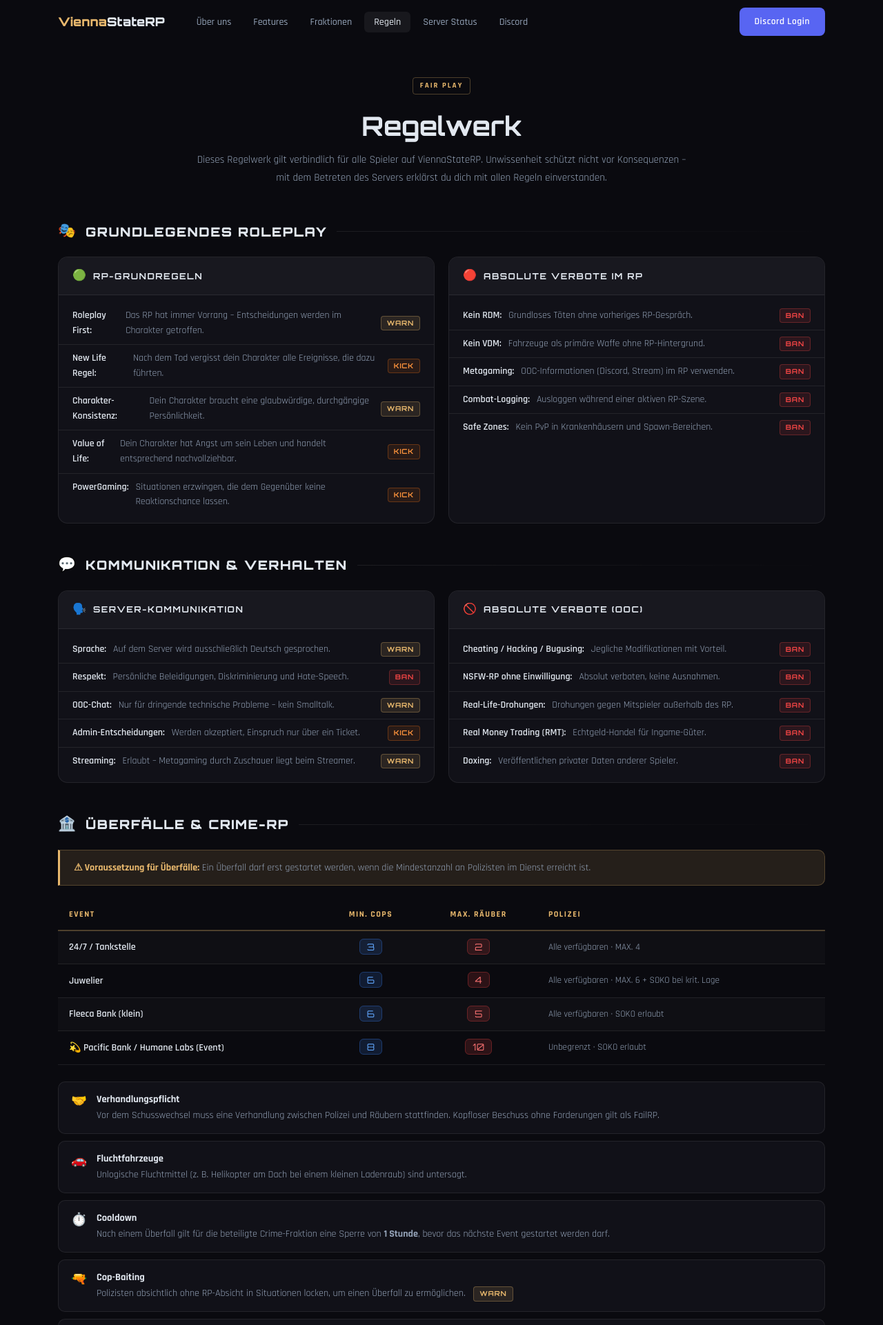
After one commit to Christian445123/Website_ViennaStateRP, a PHP site: page /regelwerk.php in a window 1280 px wide. The commit adds this page. Shown: the top 1921 px of the page at 69% size. Run offline with PHP 8.4, Linux system fonts and the light colour scheme; some libraries are stand-ins or nearby versions.

Commit message:
Update Regelwerk

```diff
--- a/allgemeine-hinweise.php
+++ b/allgemeine-hinweise.php
@@ -86,7 +86,7 @@ if (!function_exists('avatarUrl')) {
       <li><a href="index.php#about">Über uns</a></li>
       <li><a href="index.php#features">Features</a></li>
       <li><a href="index.php#fraktionen">Fraktionen</a></li>
-      <li><a href="index.php#rules">Regeln</a></li>
+      <li><a href="regelwerk.php">Regeln</a></li>
       <li><a href="index.php#join">Beitreten</a></li>
       <li><a href="players.php">Server Status</a></li>
       <li><a href="<?= htmlspecialchars(DISCORD_INVITE) ?>" target="_blank" rel="noopener">Discord</a></li>
@@ -295,7 +295,7 @@ if (!function_exists('avatarUrl')) {
       <h5>Navigation</h5>
       <a href="index.php">Startseite</a>
       <a href="index.php#features">Features</a>
-      <a href="index.php#rules">Regeln</a>
+      <a href="regelwerk.php">Regeln</a>
       <a href="players.php">Server Status</a>
     </div>
     <div class="footer-links">
--- a/beta.php
+++ b/beta.php
@@ -127,7 +127,7 @@ if (!function_exists('avatarUrl')) {
     <ul class="nav-links" id="navLinks">
       <li><a href="index.php#about">&Uuml;ber uns</a></li>
       <li><a href="index.php#features">Features</a></li>
-      <li><a href="index.php#rules">Regeln</a></li>
+      <li><a href="regelwerk.php">Regeln</a></li>
       <li><a href="players.php">Server Status</a></li>
       <li><a href="<?= htmlspecialchars(DISCORD_INVITE) ?>" target="_blank" rel="noopener">Discord</a></li>
     </ul>
--- a/datenschutz.php
+++ b/datenschutz.php
@@ -72,7 +72,7 @@ if (!function_exists('avatarUrl')) {
       <li><a href="index.php#about">Über uns</a></li>
       <li><a href="index.php#features">Features</a></li>
       <li><a href="index.php#fraktionen">Fraktionen</a></li>
-      <li><a href="index.php#rules">Regeln</a></li>
+      <li><a href="regelwerk.php">Regeln</a></li>
       <li><a href="index.php#join">Beitreten</a></li>
       <li><a href="players.php">Server Status</a></li>
       <li><a href="<?= htmlspecialchars(DISCORD_INVITE) ?>" target="_blank" rel="noopener">Discord</a></li>
@@ -314,7 +314,7 @@ if (!function_exists('avatarUrl')) {
       <h5>Navigation</h5>
       <a href="index.php">Startseite</a>
       <a href="index.php#features">Features</a>
-      <a href="index.php#rules">Regeln</a>
+      <a href="regelwerk.php">Regeln</a>
       <a href="players.php">Server Status</a>
     </div>
     <div class="footer-links">
--- a/impressum.php
+++ b/impressum.php
@@ -59,7 +59,7 @@ if (!function_exists('avatarUrl')) {
       <li><a href="index.php#about">Über uns</a></li>
       <li><a href="index.php#features">Features</a></li>
       <li><a href="index.php#fraktionen">Fraktionen</a></li>
-      <li><a href="index.php#rules">Regeln</a></li>
+      <li><a href="regelwerk.php">Regeln</a></li>
       <li><a href="index.php#join">Beitreten</a></li>
       <li><a href="players.php">Server Status</a></li>
       <li><a href="<?= htmlspecialchars(DISCORD_INVITE) ?>" target="_blank" rel="noopener">Discord</a></li>
@@ -162,7 +162,7 @@ if (!function_exists('avatarUrl')) {
       <h5>Navigation</h5>
       <a href="index.php">Startseite</a>
       <a href="index.php#features">Features</a>
-      <a href="index.php#rules">Regeln</a>
+      <a href="regelwerk.php">Regeln</a>
       <a href="players.php">Server Status</a>
     </div>
     <div class="footer-links">
--- a/players.php
+++ b/players.php
@@ -41,7 +41,7 @@ if (!function_exists('avatarUrl')) {
     <ul class="nav-links" id="navLinks">
       <li><a href="index.php#about">Uber uns</a></li>
       <li><a href="index.php#features">Features</a></li>
-      <li><a href="index.php#rules">Regeln</a></li>
+      <li><a href="regelwerk.php">Regeln</a></li>
       <li><a href="players.php" class="active">Server Status</a></li>
       <li><a href="<?= htmlspecialchars(DISCORD_INVITE) ?>" target="_blank" rel="noopener">Discord</a></li>
     </ul>
@@ -284,7 +284,7 @@ if (!function_exists('avatarUrl')) {
       <h5>Navigation</h5>
       <a href="index.php">Startseite</a>
       <a href="index.php#features">Features</a>
-      <a href="index.php#rules">Regeln</a>
+      <a href="regelwerk.php">Regeln</a>
       <a href="players.php">Server Status</a>
     </div>
     <div class="footer-links">
--- /dev/null
+++ b/regelwerk.php
@@ -0,0 +1,322 @@
+<?php
+declare(strict_types=1);
+require_once __DIR__ . '/includes/db.php';
+require_once __DIR__ . '/includes/session_config.php';
+require_once __DIR__ . '/includes/discord_config.php';
+require_once __DIR__ . '/includes/permissions.php';
+require_once __DIR__ . '/includes/site_settings.php';
+
+$user = current_user();
+
+if (!function_exists('avatarUrl')) {
+    function avatarUrl(?array $u): string {
+        if (empty($u['avatar']) || empty($u['id']))
+            return 'https://cdn.discordapp.com/embed/avatars/0.png';
+        return 'https://cdn.discordapp.com/avatars/' . $u['id'] . '/' . $u['avatar'] . '.png?size=64';
+    }
+}
+?>
+<!DOCTYPE html>
+<html lang="de">
+<head>
+  <meta charset="UTF-8" />
+  <meta name="viewport" content="width=device-width, initial-scale=1.0" />
+  <title>Regelwerk &ndash; ViennaStateRP</title>
+  <link rel="preconnect" href="https://fonts.googleapis.com" />
+  <link rel="preconnect" href="https://fonts.gstatic.com" crossorigin />
+  <link href="https://fonts.googleapis.com/css2?family=Orbitron:wght@400;700;900&family=Rajdhani:wght@400;500;600;700&display=swap" rel="stylesheet" />
+  <link rel="stylesheet" href="assets/css/style.css?v=<?= @filemtime(__DIR__ . '/assets/css/style.css') ?>" />
+  <link rel="icon" href="assets/img/favicon.ico" type="image/x-icon" />
+  <style>
+    .regel-page { padding: 110px 0 80px; min-height: 100vh; }
+    .regel-header { max-width: 720px; margin: 0 auto 48px; text-align: center; }
+    .regel-header h1 { font-size: clamp(1.8rem, 4vw, 2.4rem); margin: 10px 0 14px; }
+    .regel-header p { color: var(--text-2); font-size: 0.95rem; line-height: 1.7; }
+
+    .regel-cat { margin-bottom: 44px; }
+    .regel-cat-label { display: flex; align-items: center; gap: 14px; margin-bottom: 20px; }
+    .regel-cat-icon { font-size: 1.3rem; flex-shrink: 0; }
+    .regel-cat-label h2 { font-family: 'Orbitron', sans-serif; font-size: clamp(0.95rem, 2vw, 1.15rem); font-weight: 800; text-transform: uppercase; letter-spacing: 1.5px; margin: 0; white-space: nowrap; }
+    .regel-cat-line { flex: 1; height: 1px; background: linear-gradient(90deg, var(--border), transparent); }
+
+    .regel-grid { display: grid; grid-template-columns: 1fr 1fr; gap: 20px; }
+    @media (max-width: 800px) { .regel-grid { grid-template-columns: 1fr; } }
+
+    .regel-card { background: var(--bg-card); border: 1px solid var(--border); border-radius: 14px; overflow: hidden; margin-bottom: 0; }
+    .regel-card-head { display: flex; align-items: center; gap: 10px; padding: 14px 20px; background: var(--bg-card-2); border-bottom: 1px solid var(--border); }
+    .regel-card-head .ico { font-size: 1rem; }
+    .regel-card-head h3 { font-size: 0.78rem; font-weight: 700; text-transform: uppercase; letter-spacing: 1.5px; color: var(--text); margin: 0; }
+    .regel-list { list-style: none; margin: 0; padding: 10px 0; }
+    .regel-list li { display: flex; align-items: flex-start; gap: 10px; padding: 9px 20px; font-size: 0.87rem; color: var(--text-2); line-height: 1.55; border-bottom: 1px solid var(--border); }
+    .regel-list li:last-child { border-bottom: none; }
+    .regel-list li strong { color: var(--text); font-weight: 600; }
+    .penalty { display: inline-block; margin-left: auto; align-self: center; flex-shrink: 0; font-size: 0.62rem; font-family: 'Orbitron', sans-serif; font-weight: 700; text-transform: uppercase; letter-spacing: 0.8px; padding: 2px 8px; border-radius: 4px; white-space: nowrap; }
+    .penalty-warn { background: var(--gold-dim); color: var(--gold); border: 1px solid rgba(232,184,109,0.3); }
+    .penalty-kick { background: rgba(249,115,22,0.1); color: #fb923c; border: 1px solid rgba(249,115,22,0.3); }
+    .penalty-ban  { background: rgba(239,68,68,0.12); color: var(--red); border: 1px solid rgba(239,68,68,0.3); }
+
+    .regel-callout { background: var(--gold-dim); border: 1px solid rgba(232,184,109,0.25); border-left: 3px solid var(--gold); border-radius: 0 10px 10px 0; padding: 14px 20px; margin-bottom: 20px; font-size: 0.88rem; color: var(--text-2); line-height: 1.6; }
+    .regel-callout strong { color: var(--gold); }
+
+    .guideline-list { list-style: none; padding: 0; margin: 0 0 8px; display: flex; flex-direction: column; gap: 10px; }
+    .guideline-list li { display: flex; gap: 14px; align-items: flex-start; background: var(--bg-card); border: 1px solid var(--border); border-radius: 10px; padding: 14px 18px; font-size: 0.88rem; color: var(--text-2); line-height: 1.55; }
+    .guideline-list li strong:first-child { color: var(--text); display: block; margin-bottom: 2px; font-size: 0.9rem; }
+    .guideline-icon { font-size: 1.15rem; flex-shrink: 0; }
+
+    .regel-cta { text-align: center; background: linear-gradient(135deg, var(--gold-dim), var(--purple-dim)); border: 1px solid rgba(232,184,109,0.25); border-radius: 14px; padding: 36px 24px; }
+    .regel-cta .icon { font-size: 1.6rem; margin-bottom: 8px; }
+    .regel-cta h3 { margin-bottom: 8px; }
+    .regel-cta p { color: var(--text-2); font-size: 0.9rem; margin: 0 auto 20px; max-width: 480px; }
+    .regel-cta .actions { display: flex; gap: 12px; justify-content: center; flex-wrap: wrap; }
+  </style>
+</head>
+<body>
+
+<!-- NAVBAR -->
+<nav class="navbar scrolled" id="navbar">
+  <div class="nav-container">
+    <a class="nav-logo" href="index.php"><span class="logo-accent">Vienna</span>StateRP</a>
+    <ul class="nav-links" id="navLinks">
+      <li><a href="index.php#about">&Uuml;ber uns</a></li>
+      <li><a href="index.php#features">Features</a></li>
+      <li><a href="index.php#fraktionen">Fraktionen</a></li>
+      <li><a href="regelwerk.php" class="active">Regeln</a></li>
+      <li><a href="players.php">Server Status</a></li>
+      <li><a href="<?= htmlspecialchars(DISCORD_INVITE) ?>" target="_blank" rel="noopener">Discord</a></li>
+    </ul>
+    <div class="nav-actions">
+      <?php if ($user): ?>
+        <a href="dashboard.php" class="btn btn-ghost">
+          <img src="<?= htmlspecialchars(avatarUrl($user)) ?>" alt="Avatar" class="nav-avatar" />
+          <?= htmlspecialchars($user['global_name']) ?>
+        </a>
+        <a href="logout.php" class="btn btn-outline">Abmelden</a>
+      <?php else: ?>
+        <a href="login.php" class="btn btn-discord" style="font-size:.85rem">Discord Login</a>
+      <?php endif; ?>
+    </div>
+    <button class="hamburger" id="hamburger" aria-label="Menu"><span></span><span></span><span></span></button>
+  </div>
+</nav>
+
+<?php include __DIR__ . '/includes/maintenance_banner.php'; ?>
+
+<main class="regel-page">
+  <div class="container">
+
+    <div class="regel-header">
+      <div class="section-tag">Fair Play</div>
+      <h1>Regelwerk</h1>
+      <p>
+        Dieses Regelwerk gilt verbindlich f&uuml;r alle Spieler auf ViennaStateRP.
+        Unwissenheit sch&uuml;tzt nicht vor Konsequenzen &ndash; mit dem Betreten des Servers
+        erkl&auml;rst du dich mit allen Regeln einverstanden.
+      </p>
+    </div>
+
+    <!-- 1. GRUNDLEGENDES ROLEPLAY -->
+    <div class="regel-cat">
+      <div class="regel-cat-label">
+        <span class="regel-cat-icon">🎭</span>
+        <h2>Grundlegendes Roleplay</h2>
+        <div class="regel-cat-line"></div>
+      </div>
+      <div class="regel-grid">
+        <div class="regel-card">
+          <div class="regel-card-head"><span class="ico">🟢</span><h3>RP-Grundregeln</h3></div>
+          <ul class="regel-list">
+            <li><strong>Roleplay First:</strong> Das RP hat immer Vorrang &ndash; Entscheidungen werden im Charakter getroffen. <span class="penalty penalty-warn">Warn</span></li>
+            <li><strong>New Life Regel:</strong> Nach dem Tod vergisst dein Charakter alle Ereignisse, die dazu f&uuml;hrten. <span class="penalty penalty-kick">Kick</span></li>
+            <li><strong>Charakter-Konsistenz:</strong> Dein Charakter braucht eine glaubw&uuml;rdige, durchg&auml;ngige Pers&ouml;nlichkeit. <span class="penalty penalty-warn">Warn</span></li>
+            <li><strong>Value of Life:</strong> Dein Charakter hat Angst um sein Leben und handelt entsprechend nachvollziehbar. <span class="penalty penalty-kick">Kick</span></li>
+            <li><strong>PowerGaming:</strong> Situationen erzwingen, die dem Gegen&uuml;ber keine Reaktionschance lassen. <span class="penalty penalty-kick">Kick</span></li>
+          </ul>
+        </div>
+        <div class="regel-card">
+          <div class="regel-card-head"><span class="ico">🔴</span><h3>Absolute Verbote im RP</h3></div>
+          <ul class="regel-list">
+            <li><strong>Kein RDM:</strong> Grundloses T&ouml;ten ohne vorheriges RP-Gespr&auml;ch. <span class="penalty penalty-ban">Ban</span></li>
+            <li><strong>Kein VDM:</strong> Fahrzeuge als prim&auml;re Waffe ohne RP-Hintergrund. <span class="penalty penalty-ban">Ban</span></li>
+            <li><strong>Metagaming:</strong> OOC-Informationen (Discord, Stream) im RP verwenden. <span class="penalty penalty-ban">Ban</span></li>
+            <li><strong>Combat-Logging:</strong> Ausloggen w&auml;hrend einer aktiven RP-Szene. <span class="penalty penalty-ban">Ban</span></li>
+            <li><strong>Safe Zones:</strong> Kein PvP in Krankenh&auml;usern und Spawn-Bereichen. <span class="penalty penalty-ban">Ban</span></li>
+          </ul>
+        </div>
+      </div>
+    </div>
+
+    <!-- 2. KOMMUNIKATION & VERHALTEN -->
+    <div class="regel-cat">
+      <div class="regel-cat-label">
+        <span class="regel-cat-icon">💬</span>
+        <h2>Kommunikation &amp; Verhalten</h2>
+        <div class="regel-cat-line"></div>
+      </div>
+      <div class="regel-grid">
+        <div class="regel-card">
+          <div class="regel-card-head"><span class="ico">🗣️</span><h3>Server-Kommunikation</h3></div>
+          <ul class="regel-list">
+            <li><strong>Sprache:</strong> Auf dem Server wird ausschlie&szlig;lich Deutsch gesprochen. <span class="penalty penalty-warn">Warn</span></li>
+            <li><strong>Respekt:</strong> Pers&ouml;nliche Beleidigungen, Diskriminierung und Hate-Speech. <span class="penalty penalty-ban">Ban</span></li>
+            <li><strong>OOC-Chat:</strong> Nur f&uuml;r dringende technische Probleme &ndash; kein Smalltalk. <span class="penalty penalty-warn">Warn</span></li>
+            <li><strong>Admin-Entscheidungen:</strong> Werden akzeptiert, Einspruch nur &uuml;ber ein Ticket. <span class="penalty penalty-kick">Kick</span></li>
+            <li><strong>Streaming:</strong> Erlaubt &ndash; Metagaming durch Zuschauer liegt beim Streamer. <span class="penalty penalty-warn">Warn</span></li>
+          </ul>
+        </div>
+        <div class="regel-card">
+          <div class="regel-card-head"><span class="ico">🚫</span><h3>Absolute Verbote (OOC)</h3></div>
+          <ul class="regel-list">
+            <li><strong>Cheating / Hacking / Bugusing:</strong> Jegliche Modifikationen mit Vorteil. <span class="penalty penalty-ban">Ban</span></li>
+            <li><strong>NSFW-RP ohne Einwilligung:</strong> Absolut verboten, keine Ausnahmen. <span class="penalty penalty-ban">Ban</span></li>
+            <li><strong>Real-Life-Drohungen:</strong> Drohungen gegen Mitspieler au&szlig;erhalb des RP. <span class="penalty penalty-ban">Ban</span></li>
+            <li><strong>Real Money Trading (RMT):</strong> Echtgeld-Handel f&uuml;r Ingame-G&uuml;ter. <span class="penalty penalty-ban">Ban</span></li>
+            <li><strong>Doxing:</strong> Ver&ouml;ffentlichen privater Daten anderer Spieler. <span class="penalty penalty-ban">Ban</span></li>
+          </ul>
+        </div>
+      </div>
+    </div>
+
+    <!-- 3. ÜBERFÄLLE & CRIME-RP -->
+    <div class="regel-cat">
+      <div class="regel-cat-label">
+        <span class="regel-cat-icon">🏦</span>
+        <h2>&Uuml;berf&auml;lle &amp; Crime-RP</h2>
+        <div class="regel-cat-line"></div>
+      </div>
+
+      <div class="regel-callout">
+        <strong>⚠ Voraussetzung f&uuml;r &Uuml;berf&auml;lle:</strong>
+        Ein &Uuml;berfall darf erst gestartet werden, wenn die Mindestanzahl an Polizisten im Dienst erreicht ist.
+      </div>
+
+      <div style="overflow-x:auto;margin-bottom:24px">
+        <table style="width:100%;border-collapse:collapse;font-size:.88rem">
+          <thead>
+            <tr style="border-bottom:2px solid rgba(232,184,109,.3)">
+              <th style="padding:12px 16px;text-align:left;color:#e8b86d;font-size:.75rem;text-transform:uppercase;letter-spacing:1.5px">Event</th>
+              <th style="padding:12px 16px;text-align:center;color:#e8b86d;font-size:.75rem;text-transform:uppercase;letter-spacing:1.5px">Min. Cops</th>
+              <th style="padding:12px 16px;text-align:center;color:#e8b86d;font-size:.75rem;text-transform:uppercase;letter-spacing:1.5px">Max. R&auml;uber</th>
+              <th style="padding:12px 16px;text-align:left;color:#e8b86d;font-size:.75rem;text-transform:uppercase;letter-spacing:1.5px">Polizei</th>
+            </tr>
+          </thead>
+          <tbody>
+            <?php
+            $matrix = [
+              ['24/7 / Tankstelle',                     '3', '2',  'Alle verfügbaren · MAX. 4'],
+              ['Juwelier',                              '6', '4',  'Alle verfügbaren · MAX. 6 + SOKO bei krit. Lage'],
+              ['Fleeca Bank (klein)',                   '6', '5',  'Alle verfügbaren · SOKO erlaubt'],
+              ['💫 Pacific Bank / Humane Labs (Event)', '8', '10', 'Unbegrenzt · SOKO erlaubt'],
+            ];
+            foreach ($matrix as $i => [$ev, $cops, $rob, $pol]): ?>
+            <tr style="border-bottom:1px solid var(--border);<?= $i % 2 === 0 ? 'background:rgba(255,255,255,.02)' : '' ?>">
+              <td style="padding:12px 16px;color:#e2e8f0;font-weight:600"><?= $ev ?></td>
+              <td style="padding:12px 16px;text-align:center"><span style="background:rgba(59,130,246,.15);border:1px solid rgba(59,130,246,.3);color:#60a5fa;border-radius:6px;padding:2px 10px;font-family:'Orbitron',sans-serif;font-size:.85rem"><?= $cops ?></span></td>
+              <td style="padding:12px 16px;text-align:center"><span style="background:rgba(239,68,68,.15);border:1px solid rgba(239,68,68,.3);color:#f87171;border-radius:6px;padding:2px 10px;font-family:'Orbitron',sans-serif;font-size:.85rem"><?= $rob ?></span></td>
+              <td style="padding:12px 16px;color:#94a3b8;font-size:.83rem"><?= $pol ?></td>
+            </tr>
+            <?php endforeach; ?>
+          </tbody>
+        </table>
+      </div>
+
+      <ul class="guideline-list">
+        <li>
+          <span class="guideline-icon">🤝</span>
+          <div><strong>Verhandlungspflicht</strong>Vor dem Schusswechsel muss eine Verhandlung zwischen Polizei und R&auml;ubern stattfinden. Kopfloser Beschuss ohne Forderungen gilt als FailRP.</div>
+        </li>
+        <li>
+          <span class="guideline-icon">🚗</span>
+          <div><strong>Fluchtfahrzeuge</strong>Unlogische Fluchtmittel (z.&nbsp;B. Helikopter am Dach bei einem kleinen Ladenraub) sind untersagt.</div>
+        </li>
+        <li>
+          <span class="guideline-icon">⏱️</span>
+          <div><strong>Cooldown</strong>Nach einem &Uuml;berfall gilt f&uuml;r die beteiligte Crime-Fraktion eine Sperre von <strong>1 Stunde</strong>, bevor das n&auml;chste Event gestartet werden darf.</div>
+        </li>
+        <li>
+          <span class="guideline-icon">🔫</span>
+          <div><strong>Cop-Baiting</strong>Polizisten absichtlich ohne RP-Absicht in Situationen locken, um einen &Uuml;berfall zu erm&ouml;glichen. <span class="penalty penalty-warn" style="margin-left:8px">Warn</span></div>
+        </li>
+        <li>
+          <span class="guideline-icon">📡</span>
+          <div><strong>Externe Kommunikation</strong>Absprachen zwischen R&auml;ubern und Au&szlig;enstehenden &uuml;ber externe Discord-Calls gelten als Metagaming. <span class="penalty penalty-ban" style="margin-left:8px">Ban</span></div>
+        </li>
+      </ul>
+    </div>
+
+    <!-- 4. FRAKTIONEN & WIRTSCHAFT -->
+    <div class="regel-cat">
+      <div class="regel-cat-label">
+        <span class="regel-cat-icon">🏛️</span>
+        <h2>Fraktionen &amp; Wirtschaft</h2>
+        <div class="regel-cat-line"></div>
+      </div>
+      <div class="regel-grid">
+        <div class="regel-card">
+          <div class="regel-card-head"><span class="ico">👮</span><h3>Fraktionsregeln</h3></div>
+          <ul class="regel-list">
+            <li><strong>Loyalit&auml;t:</strong> Nur einer Fraktion gleichzeitig angeh&ouml;ren. <span class="penalty penalty-ban">Ban</span></li>
+            <li><strong>Fraktionswechsel:</strong> Nur &uuml;ber einen offiziellen RP-Abgang m&ouml;glich. <span class="penalty penalty-kick">Kick</span></li>
+            <li><strong>Interne Hierarchie:</strong> Anweisungen von Fraktionsf&uuml;hrern werden im RP befolgt (sofern regelkonform). <span class="penalty penalty-warn">Warn</span></li>
+            <li><strong>Geheimhaltung:</strong> Interne Fraktionsinfos nicht au&szlig;erhalb des RP weitergeben. <span class="penalty penalty-kick">Kick</span></li>
+            <li><strong>Uniformen:</strong> Staatliche Mitglieder tragen im Dienst die vorgeschriebene Kleidung. <span class="penalty penalty-warn">Warn</span></li>
+          </ul>
+        </div>
+        <div class="regel-card">
+          <div class="regel-card-head"><span class="ico">🚘</span><h3>Fahrzeuge &amp; Wirtschaft</h3></div>
+          <ul class="regel-list">
+            <li><strong>Fahrzeuge im RP:</strong> Charaktereigentum &ndash; kein Verleihen ohne RP-Absprache. <span class="penalty penalty-warn">Warn</span></li>
+            <li><strong>Stunts:</strong> Unrealistische Man&ouml;ver ohne RP-Kontext sind verboten. <span class="penalty penalty-warn">Warn</span></li>
+            <li><strong>Fahrzeugdiebstahl:</strong> Nur mit RP-Vorgeschichte, nicht direkt vor dem Spawn. <span class="penalty penalty-kick">Kick</span></li>
+            <li><strong>Wirtschafts-Bugs:</strong> Ausnutzen von Dupe-/Wirtschafts-Glitches. <span class="penalty penalty-ban">Ban</span></li>
+            <li><strong>Bugusing generell:</strong> Melden statt ausnutzen &ndash; siehe Meldung &uuml;ber Discord. <span class="penalty penalty-ban">Ban</span></li>
+          </ul>
+        </div>
+      </div>
+    </div>
+
+    <!-- CTA -->
+    <div class="regel-cta">
+      <div class="icon">📜</div>
+      <h3>Regelwerk verstanden?</h3>
+      <p>Tritt jetzt unserem Discord bei, verifiziere dich und starte dein Roleplay-Abenteuer in Wien.</p>
+      <div class="actions">
+        <a href="<?= htmlspecialchars(DISCORD_INVITE) ?>" target="_blank" rel="noopener" class="btn btn-discord">Discord beitreten</a>
+        <a href="index.php" class="btn btn-outline">&larr; Zur Startseite</a>
+      </div>
+    </div>
+
+  </div>
+</main>
+
+<footer class="footer">
+  <div class="footer-grid">
+    <div class="footer-brand">
+      <span class="logo-accent">Vienna</span>StateRP
+      <p>Wiens #1 FiveM Roleplay Server.</p>
+    </div>
+    <div class="footer-links">
+      <h5>Navigation</h5>
+      <a href="index.php">Startseite</a>
+      <a href="index.php#features">Features</a>
+      <a href="players.php">Server Status</a>
+    </div>
+    <div class="footer-links">
+      <h5>Community</h5>
+      <a href="<?= htmlspecialchars(DISCORD_INVITE) ?>" target="_blank" rel="noopener">Discord</a>
+      <a href="login.php">Login</a>
+    </div>
+    <div class="footer-links">
+      <h5>Rechtliches</h5>
+      <a href="impressum.php">Impressum</a>
+      <a href="datenschutz.php">Datenschutzerkl&auml;rung</a>
+      <a href="allgemeine-hinweise.php">Allgemeine Hinweise</a>
+    </div>
+  </div>
+  <div class="footer-bottom">
+    <p>&copy; <?= date('Y') ?> ViennaStateRP. Alle Rechte vorbehalten.</p>
+  </div>
+</footer>
+
+<script src="assets/js/main.js?v=<?= @filemtime(__DIR__ . '/assets/js/main.js') ?>"></script>
+</body>
+</html>
```
Also changed, not shown: index.php (+5 -2 lines).
